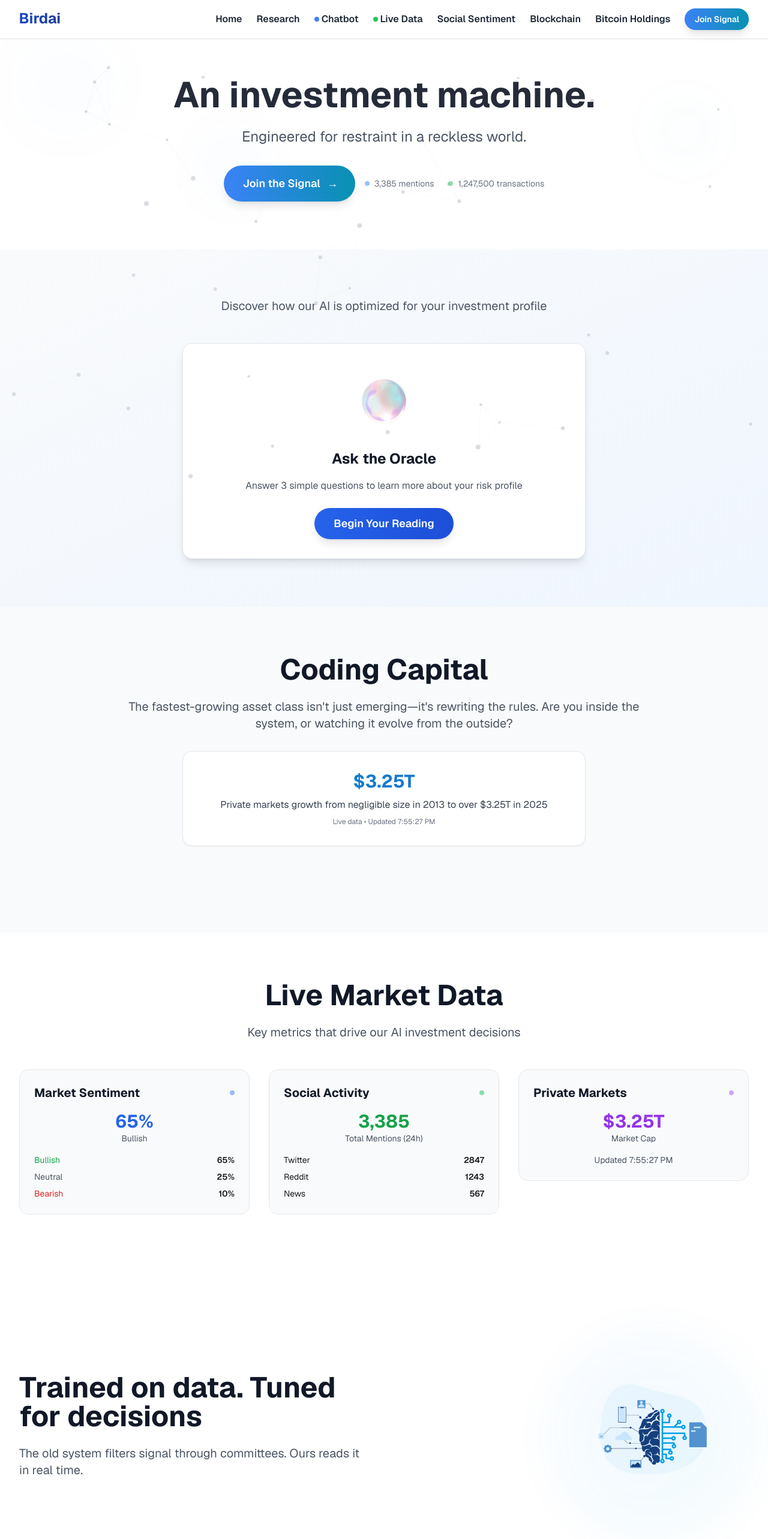
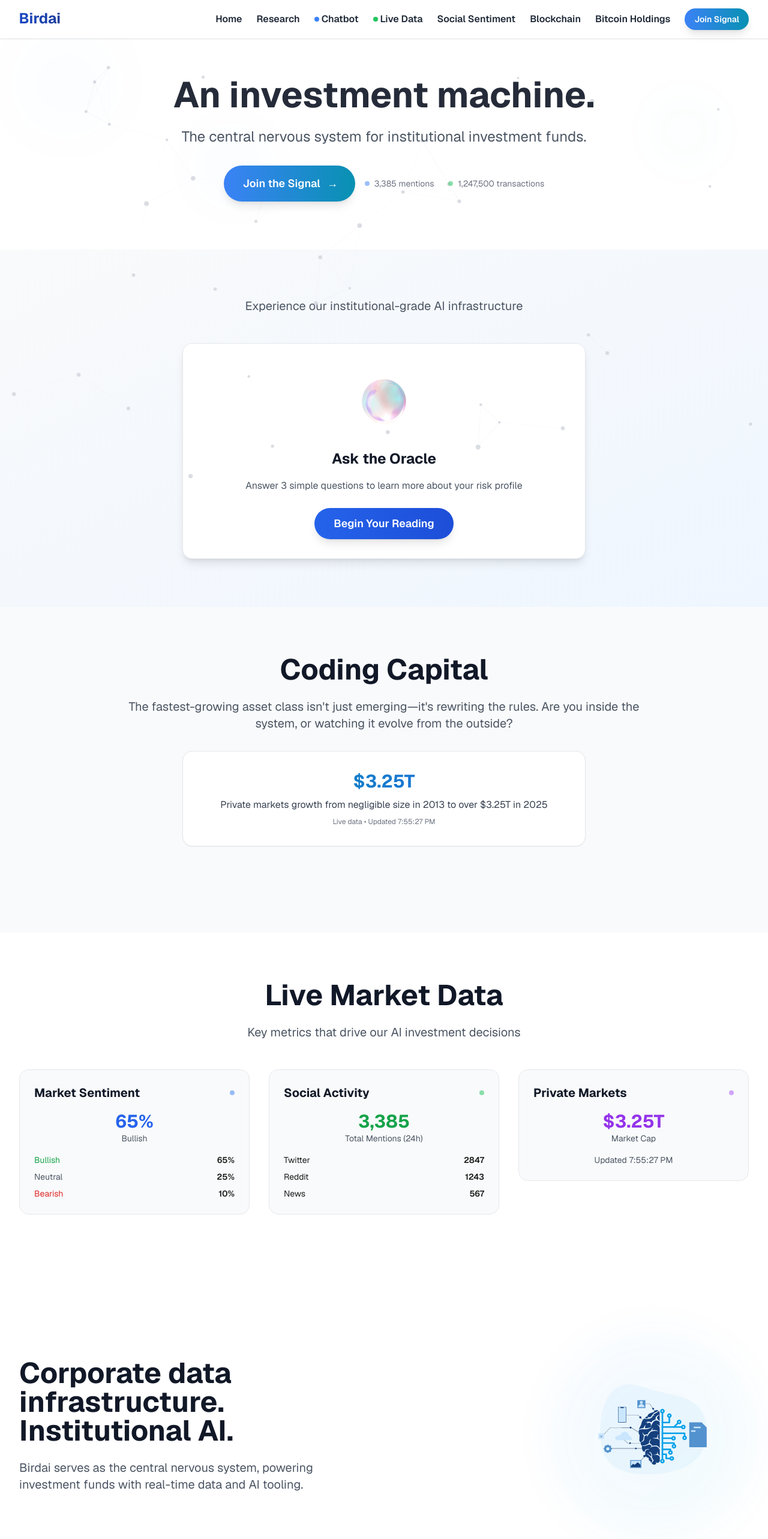
Before and after one commit to Kfar19/CursorWeb, a Next.js app: page / in a window 1280 px wide. Shown: the top 2566 px of the page at 60% size. Built offline with nearby package versions, Linux system fonts and the light colour scheme; no server answers.

Commit message:
Update messaging to reflect Birdai as corporate data infrastructure company

```diff
--- a/src/app/page.tsx
+++ b/src/app/page.tsx
@@ -1442,7 +1442,7 @@ export default function Home() {
             className="text-xl md:text-2xl text-gray-600 mb-8 max-w-3xl mx-auto text-center"
             variants={fadeInUp}
           >
-            Engineered for restraint in a reckless world.
+            The central nervous system for institutional investment funds.
           </motion.p>
 
           {/* Enhanced CTA Button */}
@@ -1495,7 +1495,7 @@ export default function Home() {
           <div className="text-center mb-12">
             <ScrollAnimation delay={0.2}>
               <p className="text-xl text-gray-600 max-w-3xl mx-auto">
-                Discover how our AI is optimized for your investment profile
+                Experience our institutional-grade AI infrastructure
               </p>
             </ScrollAnimation>
           </div>
@@ -1712,12 +1712,12 @@ export default function Home() {
             <div className="text-left">
               <ScrollAnimation>
                 <h2 className="text-4xl md:text-5xl font-bold text-gray-900 mb-6">
-                  Trained on data. Tuned for decisions
+                  Corporate data infrastructure. Institutional AI.
                 </h2>
               </ScrollAnimation>
               <ScrollAnimation delay={0.2}>
                 <p className="text-xl text-gray-600 mb-8">
-                  The old system filters signal through committees. Ours reads it in real time.
+                  Birdai serves as the central nervous system, powering investment funds with real-time data and AI tooling.
                 </p>
               </ScrollAnimation>
             </div>
```
